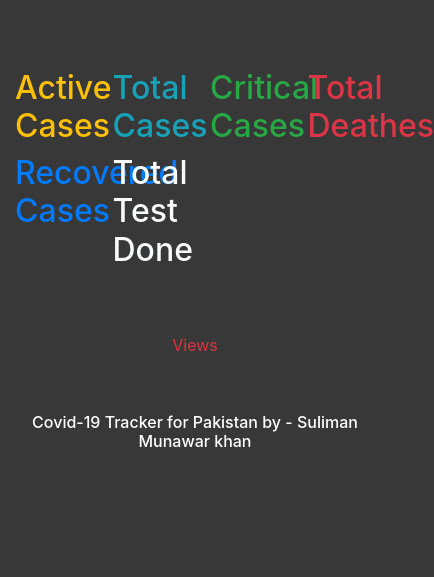
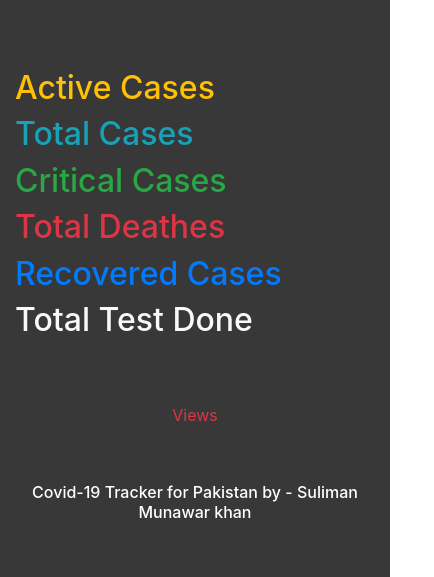
Before and after one commit to SulimanFURC/Covid-19-Tracker-Pakistan, a plain HTML site: page index.html in a window 390 px wide. Shown: the part 267-844 px from the top of the page, 434 px wide, since content can reach past the window. Drawn offline with nearby package versions, Linux system fonts and the light colour scheme; no server answers.

Commit message:
Index file Update Responsive for Mobile Screen

```diff
--- a/index.html
+++ b/index.html
@@ -34,32 +34,32 @@
 
     <div class="container">
         <div class="row">
-            <div class="col-3 text-warning">
+            <div class="col-md-4 text-warning">
                 <h2>Active Cases</h2>
                 <h3 id="active"></h3>
             </div>
 
-            <div class="col-3 text-info">
+            <div class="col-md-4 text-info">
                 <h2>Total Cases</h2>
-                <h3 id="cases" style="font-size: large"></h3>
+                <h3 id="cases" ></h3>
             </div>
 
-            <div class="col-3 text-success">
+            <div class="col-md-4 text-success">
                 <h2>Critical Cases</h2>
                 <h3 id="critical"></h3>
             </div>
 
-            <div class="col-3 text-danger">
+            <div class="col-md-4 text-danger">
                 <h2>Total Deathes</h2>
                 <h3 id="death"></h3>
             </div>
 
-            <div class="col-3 text-primary">
+            <div class="col-md-4 text-primary">
                 <h2>Recovered Cases</h2>
                 <h3 id="recovered"></h3>
             </div>
 
-            <div class="col-3 text-light">
+            <div class="col-xs-6 col-md-4 text-light">
                 <h2>Total Test Done</h2>
                 <h3 id="tests"></h3>
             </div>
```
